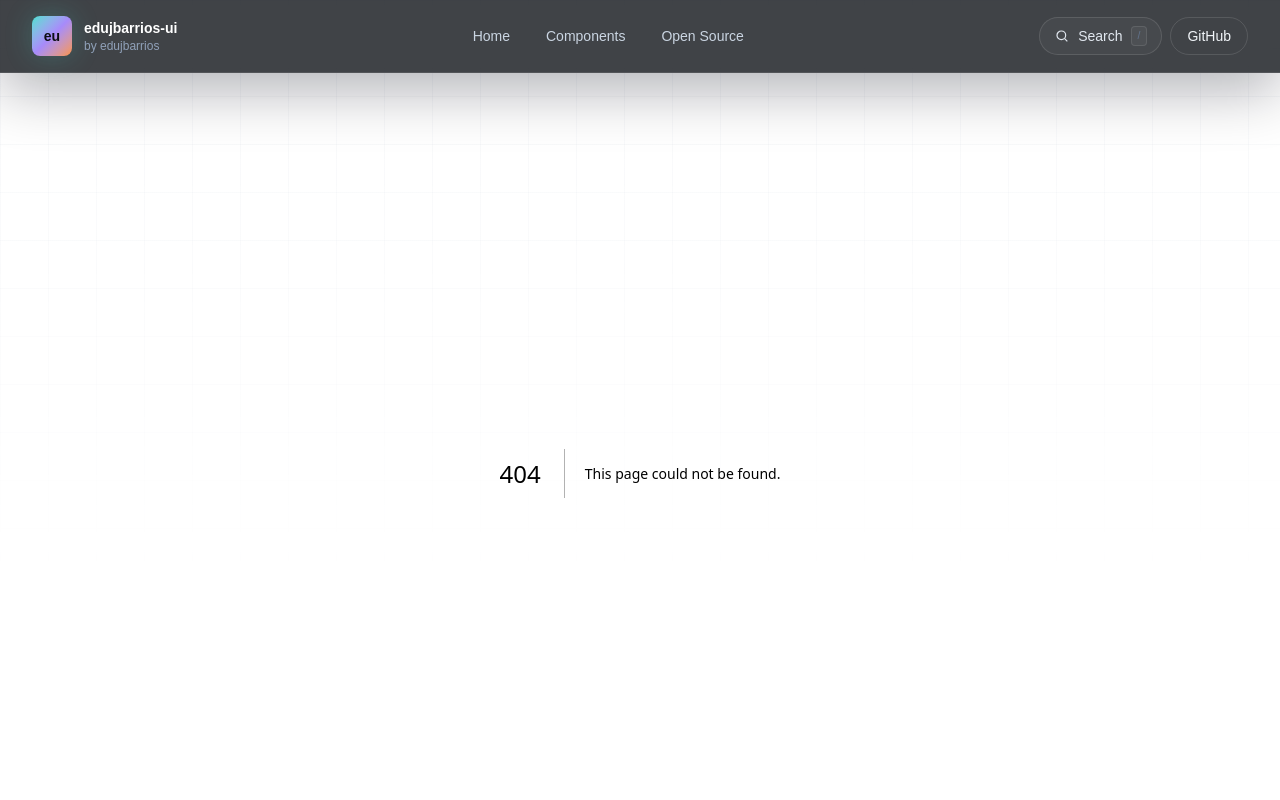
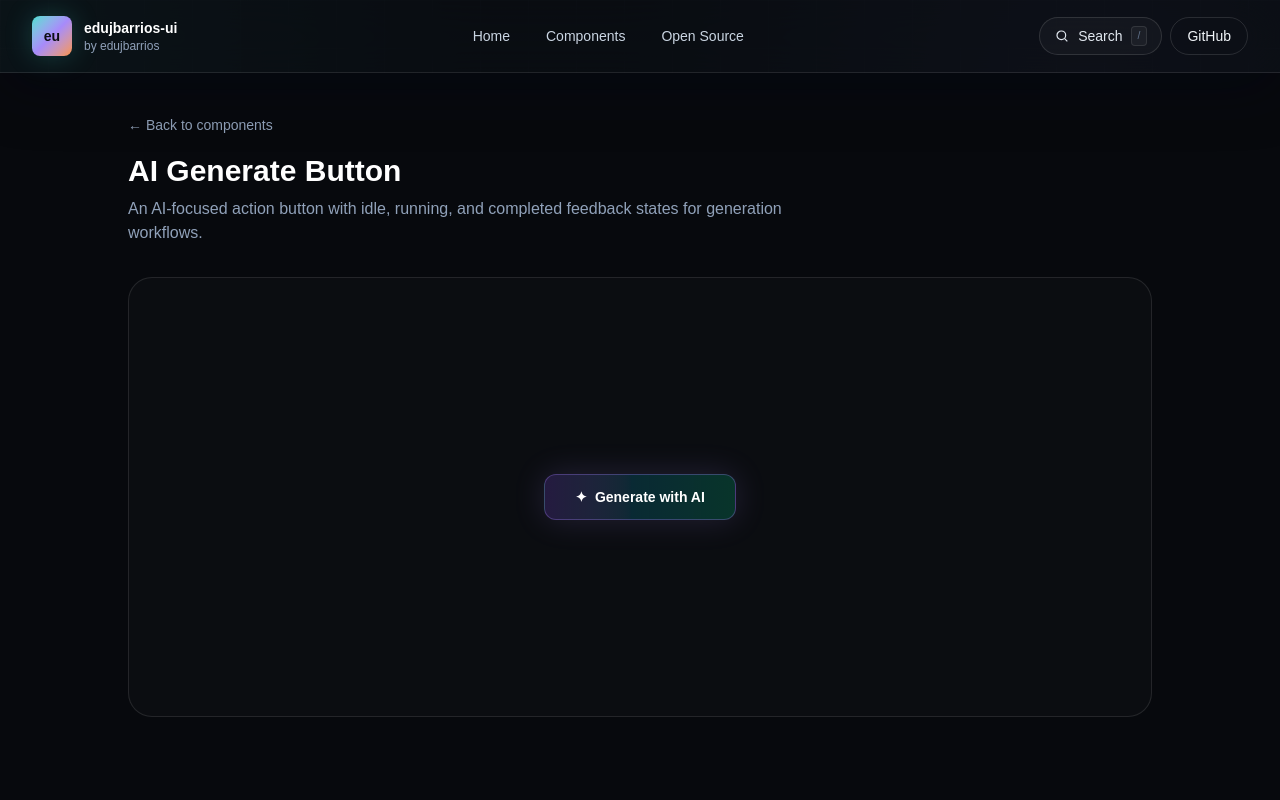
Before and after one commit to edujbarrios/edujbarrios-ui, a Next.js app: page /showcase/ai-generate-button in a window 1280 px wide. Before the commit this address had no page. Shown: the top 800 px of the page. Built offline with nearby package versions, Linux system fonts and the light colour scheme.

Commit message:
feat: add AI Generate Button component
* feat: add AI Generate Button component

* feat: add AI Generate Button showcase

```diff
--- /dev/null
+++ b/app/showcase/ai-generate-button/page.tsx
@@ -0,0 +1,19 @@
+import Link from "next/link";
+import { AiGenerateButton } from "@/components/ui/ai-generate-button";
+
+export default function AiGenerateButtonShowcase() {
+  return (
+    <main className="min-h-screen bg-[#07090d] px-6 py-10 text-white">
+      <div className="mx-auto flex max-w-5xl flex-col gap-8">
+        <div>
+          <Link href="/components" className="text-sm text-slate-400 hover:text-white">← Back to components</Link>
+          <h1 className="mt-4 text-3xl font-bold">AI Generate Button</h1>
+          <p className="mt-2 max-w-2xl text-slate-400">An AI-focused action button with idle, running, and completed feedback states for generation workflows.</p>
+        </div>
+        <div className="grid min-h-[440px] place-items-center rounded-3xl border border-white/10 bg-white/[0.02] p-8">
+          <AiGenerateButton />
+        </div>
+      </div>
+    </main>
+  );
+}
--- /dev/null
+++ b/components/ui/ai-generate-button.tsx
@@ -0,0 +1,40 @@
+"use client";
+
+import { useState } from "react";
+
+type Status = "idle" | "running" | "done";
+
+export function AiGenerateButton() {
+  const [status, setStatus] = useState<Status>("idle");
+
+  const run = () => {
+    if (status === "running") return;
+    setStatus("running");
+    window.setTimeout(() => setStatus("done"), 1600);
+    window.setTimeout(() => setStatus("idle"), 3200);
+  };
+
+  const label = status === "running" ? "Generating…" : status === "done" ? "Generated" : "Generate with AI";
+
+  return (
+    <button
+      type="button"
+      onClick={run}
+      disabled={status === "running"}
+      aria-live="polite"
+      className="group relative inline-flex min-w-48 items-center justify-center overflow-hidden rounded-xl border border-violet-400/30 bg-gradient-to-r from-violet-500/20 via-cyan-400/15 to-emerald-400/20 px-5 py-3 text-sm font-bold text-white shadow-[0_0_32px_rgba(167,139,250,0.16)] transition hover:-translate-y-0.5 hover:border-cyan-300/45 disabled:cursor-wait disabled:translate-y-0"
+    >
+      <span className="absolute inset-0 -translate-x-full bg-gradient-to-r from-transparent via-white/10 to-transparent transition duration-700 group-hover:translate-x-full" />
+      <span className="relative flex items-center gap-2">
+        {status === "running" ? (
+          <span className="h-4 w-4 animate-spin rounded-full border-2 border-white/25 border-t-white" aria-hidden="true" />
+        ) : status === "done" ? (
+          <span className="grid h-4 w-4 place-items-center rounded-full bg-emerald-300 text-[0.65rem] font-black text-emerald-950" aria-hidden="true">✓</span>
+        ) : (
+          <span aria-hidden="true">✦</span>
+        )}
+        {label}
+      </span>
+    </button>
+  );
+}
```
